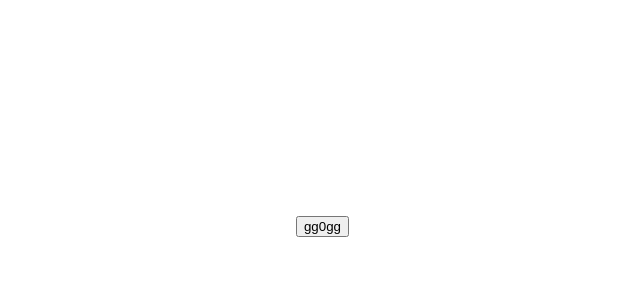
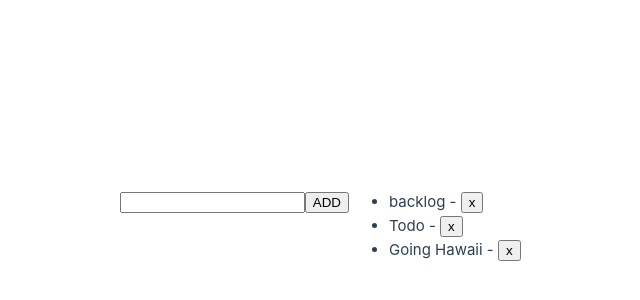
Before and after one commit to rahee-hello-vue/rahee-hello-vue.github.io, a Vue app: page / in a window 1280 px wide. Shown: the part 174-474 px from the top of the page, without its empty margins (291-931 px from the left). Built offline with nearby package versions, Linux system fonts and the light colour scheme.

Commit message:
todoList

```diff
--- a/src/App.vue
+++ b/src/App.vue
@@ -1,29 +1,59 @@
 <script setup>
-import { ref, onMounted, onUpdated, onBeforeUpdate } from 'vue'
+import { ref } from 'vue'
 
-const count = ref(0)
+let id = 0
+const newTodo = ref('')
+const todos = ref([
+	{
+		id: id++,
+		issue: 'backlog'
+	},
+	{
+		id: id++,
+		issue: 'Todo'
+	},
+	{
+		id: id++,
+		issue: 'Going Hawaii'
+	}
+])
 
-// 컴포넌트가 마운트될 때 실행될 로직을 정의합니다.
-onMounted(() => {
-  console.log('Component is mounted')
-})
 
-// 컴포넌트가 업데이트되기 전에 실행될 로직을 정의합니다.
-onBeforeUpdate(() => {
-  console.log('Component is about to update')
-})
+function addTodo(e){
+	e.preventDefault();
 
-// 컴포넌트가 업데이트된 후 실행될 로직을 정의합니다.
-onUpdated(() => {
-  console.log('Component is updated')
-})
+	// todos 에 넣기
+	todos.value.push({
+		id: id++,
+		issue: newTodo.value
+	});
+
+	//입력창 초기화
+	newTodo.value = '';
+}
+
+function removeTodo(todo){
+	 // todoList 배열에서 해당하는 todo를 제외한 새 배열을 생성하여 todos 변수에 다시 할당
+	todos.value = todos.value.filter(item => item !== todo);
+}
+
+//const removeTodo = (todo) => {
+//   todos.value = todos.value.filter(item => item.id !== todo.id)
+//}
+
 </script>
 
 <template>
-  <!-- 버튼을 클릭하면 count 값을 증가시키는 이벤트 핸들러를 정의합니다. -->
-  <button @click="count++"> {{ `gg${count}gg` }} </button>
+	<form @submit="addTodo">
+		<input v-model="newTodo">
+		<button type="submit">ADD</button>
+	</form>
+	<ul>
+		<li v-for="todo in todos">
+			{{ todo.issue }} - <button @click="removeTodo(todo)">x</button>
+		</li>
+	</ul>
 </template>
 
-<!-- scoped 스타일을 정의합니다. -->
 <style scoped>
 </style>
```
